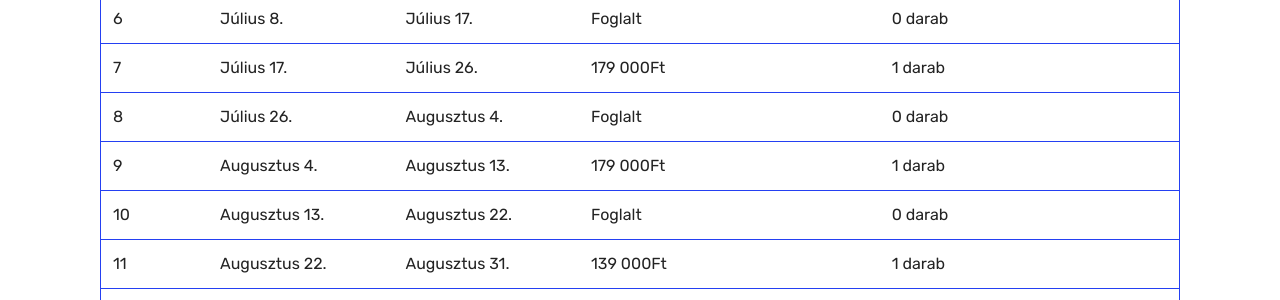
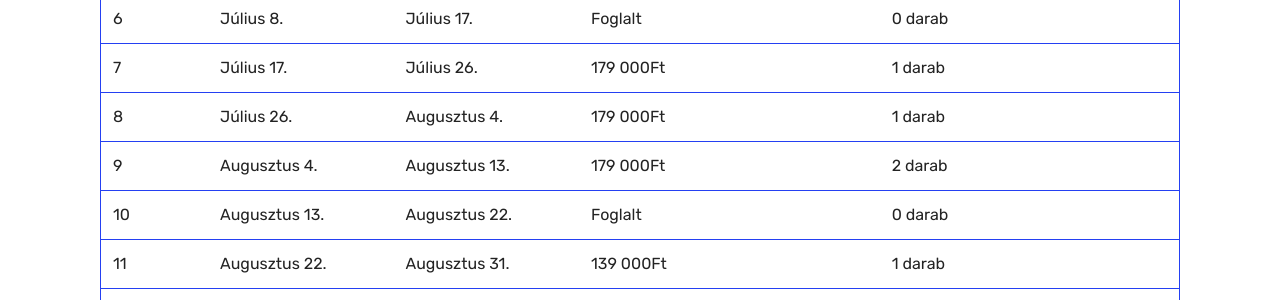
Before and after one commit to marklaszlo9/korinos_new, a Jekyll site: the page built from arak.html, in a window 1280 px wide and 900 px high, scrolled down 319 px. Shown: the part 153-453 px from the top of the window. Built offline with Jekyll 4.4.1, drawn with Linux system fonts in a browser that asks for light colours.

Commit message:
Update arak.html

```diff
--- a/arak.html
+++ b/arak.html
@@ -64,8 +64,8 @@ title:  "Korinos.hu - Árak"
               <td class="body-item mbr-fonts-style display-7">5</td><td class="body-item mbr-fonts-style display-7">Június 29.</td><td class="body-item mbr-fonts-style display-7">Július 8.</td><td class="body-item mbr-fonts-style display-7">159 000Ft</td><td class="body-item mbr-fonts-style display-7">1 darab</td></tr><tr>
               <td class="body-item mbr-fonts-style display-7">6</td><td class="body-item mbr-fonts-style display-7">Július 8.</td><td class="body-item mbr-fonts-style display-7">Július 17.</td><td class="body-item mbr-fonts-style display-7">Foglalt</td><td class="body-item mbr-fonts-style display-7">0 darab</td></tr><tr>
               <td class="body-item mbr-fonts-style display-7">7</td><td class="body-item mbr-fonts-style display-7">Július 17.</td><td class="body-item mbr-fonts-style display-7">Július 26.</td><td class="body-item mbr-fonts-style display-7">179 000Ft</td><td class="body-item mbr-fonts-style display-7">1 darab</td></tr><tr>
-              <td class="body-item mbr-fonts-style display-7">8</td><td class="body-item mbr-fonts-style display-7">Július 26.</td><td class="body-item mbr-fonts-style display-7">Augusztus 4.</td><td class="body-item mbr-fonts-style display-7">Foglalt</td><td class="body-item mbr-fonts-style display-7">0 darab</td></tr><tr>
-              <td class="body-item mbr-fonts-style display-7">9</td><td class="body-item mbr-fonts-style display-7">Augusztus 4.</td><td class="body-item mbr-fonts-style display-7">Augusztus 13.</td><td class="body-item mbr-fonts-style display-7">179 000Ft</td><td class="body-item mbr-fonts-style display-7">1 darab</td></tr><tr>
+              <td class="body-item mbr-fonts-style display-7">8</td><td class="body-item mbr-fonts-style display-7">Július 26.</td><td class="body-item mbr-fonts-style display-7">Augusztus 4.</td><td class="body-item mbr-fonts-style display-7">179 000Ft</td><td class="body-item mbr-fonts-style display-7">1 darab</td></tr><tr>
+              <td class="body-item mbr-fonts-style display-7">9</td><td class="body-item mbr-fonts-style display-7">Augusztus 4.</td><td class="body-item mbr-fonts-style display-7">Augusztus 13.</td><td class="body-item mbr-fonts-style display-7">179 000Ft</td><td class="body-item mbr-fonts-style display-7">2 darab</td></tr><tr>
               <td class="body-item mbr-fonts-style display-7">10</td><td class="body-item mbr-fonts-style display-7">Augusztus 13.</td><td class="body-item mbr-fonts-style display-7">Augusztus 22.</td><td class="body-item mbr-fonts-style display-7">Foglalt</td><td class="body-item mbr-fonts-style display-7">0 darab</td></tr><tr>
               <td class="body-item mbr-fonts-style display-7">11</td><td class="body-item mbr-fonts-style display-7">Augusztus 22.</td><td class="body-item mbr-fonts-style display-7">Augusztus 31.</td><td class="body-item mbr-fonts-style display-7">139 000Ft</td><td class="body-item mbr-fonts-style display-7">1 darab</td></tr><tr>
               <td class="body-item mbr-fonts-style display-7">12</td><td class="body-item mbr-fonts-style display-7">Augusztus 31.</td><td class="body-item mbr-fonts-style display-7">Szeptember 9.</td><td class="body-item mbr-fonts-style display-7">99 000Ft</td><td class="body-item mbr-fonts-style display-7">3 darab</td></tr><tr>
```
